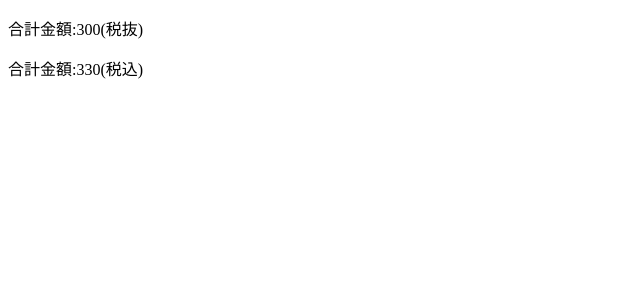
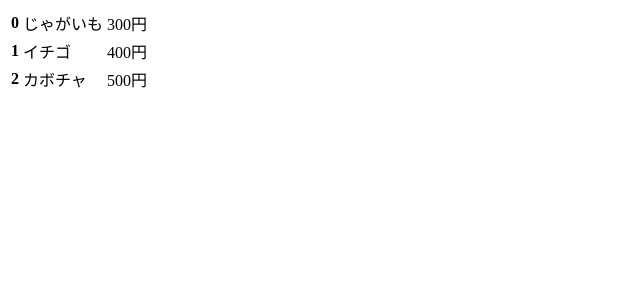
Before and after one commit to Kyosuke-Kaneko/vue-pra, a Vue app: page / in a window 1280 px wide. Shown: the top 300 px of the page, without its empty margins (0-640 px from the left). Built offline with nearby package versions, Linux system fonts and the light colour scheme.

Commit message:
v-for-pra

```diff
--- a/src/App.vue
+++ b/src/App.vue
@@ -1,7 +1,12 @@
 <template>
   <div id="app">
-    <p>合計金額:{{ price }}(税抜)</p>
-    <p>合計金額:{{ includeTax }}(税込)</p>
+    <table>
+      <tr v-for="(data,index) in Vegetables" :key="index">
+        <th>{{index}}</th>
+        <td>{{data.name}}</td>
+        <td>{{data.price}}円</td>
+      </tr>
+    </table>
   </div>
 </template>
 
@@ -9,13 +14,12 @@
 export default {
   data() {
     return {
-      price: 300
+      Vegetables: [
+        { name: "じゃがいも", price: 300 },
+        { name: "イチゴ", price: 400 },
+        { name: "カボチャ", price: 500 }
+      ]
     };
-  },
-  computed: {
-    includeTax() {
-      return this.price * 1.1
-    }
   }
 };
 </script>
```
